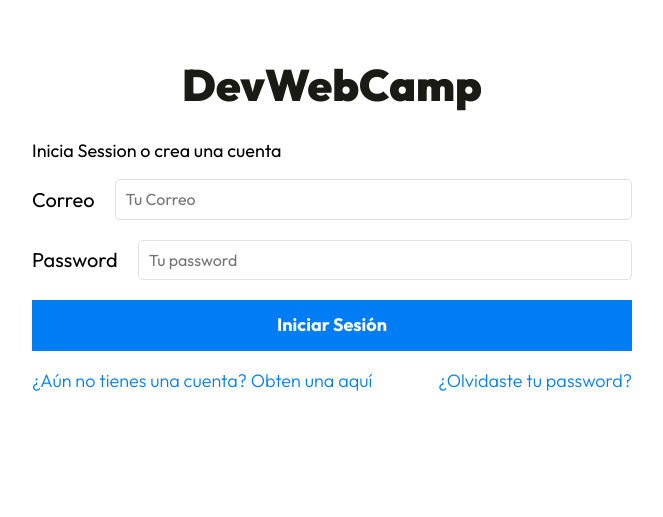
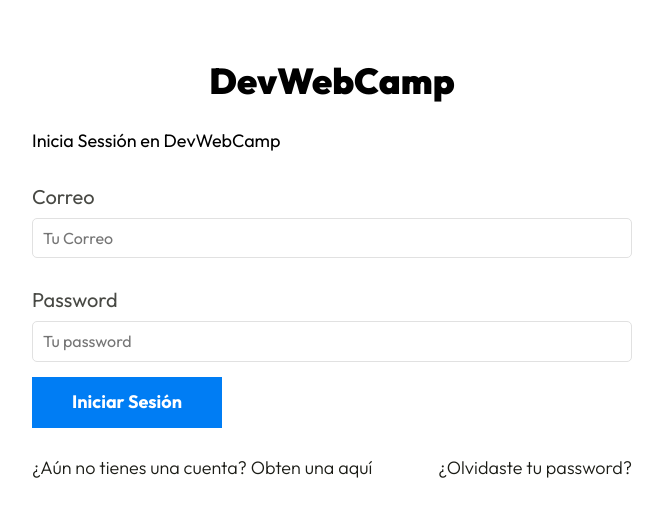
Before and after one commit to LeonardOHuapE/DevWebCamp, a PHP site: template views/auth/login.php in a window 1280 px wide. Shown: the top 517 px of the page, without its empty margins (308-971 px from the left). Run offline with PHP 8.4, Linux system fonts and the light colour scheme; the template is opened without the code that fills it, so the values that code supplies are empty; some libraries are stand-ins or nearby versions.

Commit message:
Login queda listo, nueva rama para evitar problemas de compatibilidad por equipos

```diff
--- /dev/null
+++ b/src/scss/UI/formulario/_acciones.scss
@@ -0,0 +1,14 @@
+@use 'base/variables' as v;
+
+.acciones {
+    display: flex;
+    justify-content: space-between;
+    gap: 2rem;
+    margin-top: 3rem;
+
+    &__enlace {
+        color: v.$negro;
+        font-size: 1.8rem;
+        font-weight: v.$delgada;
+    }
+}
--- a/src/scss/UI/_formulario.scss
+++ b/src/scss/UI/formulario/_formulario.scss
@@ -4,16 +4,18 @@
 .formulario {
     display: flex;
     flex-direction: column;
-    gap: 2rem;
 
     &__campo {
         display: flex;
-        align-items: center;
-        gap: 2rem;
+        flex-direction: column;
+        gap: 1rem;
+        margin: 1.5rem 0;
     }
 
     &__label {
+        display: block;
         font-size: 2rem;
+        color: rgba(v.$negro, .8);
     }
 
     &__input {
@@ -26,18 +28,9 @@
 
     &__submit {
         @include m.boton(v.$azul, #fff);
+        @include m.tablet {
+            width: auto;
+            align-self: flex-start;
+        }
     }
 }
-
-.acciones {
-    display: flex;
-    justify-content: space-between;
-    gap: 2rem;
-    margin-top: 2rem;
-
-    &__enlace {
-        color: v.$azul;
-        font-size: 1.8rem;
-        font-weight: v.$delgada;
-    }
-}
--- /dev/null
+++ b/src/scss/UI/formulario/_index.scss
@@ -0,0 +1,2 @@
+@forward 'formulario';
+@forward 'acciones';
--- a/src/scss/auth/_auth.scss
+++ b/src/scss/auth/_auth.scss
@@ -1,12 +1,5 @@
-@use 'base/variables' as v;
 @use 'base/mixins' as m;
 
 .auth {
     @include m.contenedor-sm;
-
-    &__titulo {
-        text-align: center;
-        margin: 6rem 0 3rem 0;
-        font-size: 4.4rem;
-    }
 }
--- a/src/scss/base/_mixins.scss
+++ b/src/scss/base/_mixins.scss
@@ -61,5 +61,11 @@
 @mixin headings {
     font-family: v.$fuente-principal;
     font-weight: v.$black;
-    color: v.$negro;
+    margin: 0 auto;
 }
+
+@mixin nombre-pagina {
+    @include headings;
+    margin: 6rem 0 3rem 0;
+    text-align: center;
+}
--- a/src/scss/base/_tipografia.scss
+++ b/src/scss/base/_tipografia.scss
@@ -17,3 +17,7 @@ h3 {
 .text-center {
     text-align: center;
 }
+
+[class$="__heading"] {
+    @include m.nombre-pagina;
+}
--- a/views/auth/login.php
+++ b/views/auth/login.php
@@ -1,6 +1,6 @@
 <main class="auth">
-    <h2 class="auth__titulo">DevWebCamp</h2>
-    <p class="auth__descripcion"> Inicia Session o crea una cuenta</p>
+    <h2 class="auth__heading">DevWebCamp</h2>
+    <p class="auth__descripcion"> Inicia Sessión en DevWebCamp</p>
 
     <form class="formulario">
         <div class="formulario__campo">
@@ -12,6 +12,7 @@
                 class="formulario__input"
                 placeholder="Tu Correo"/>
         </div>
+
         <div class="formulario__campo">
             <label for="password" class="formulario__label">Password</label>
             <input
@@ -21,6 +22,7 @@
                 class="formulario__input"
                 placeholder="Tu password"/>
         </div>
+
         <input type="submit" value="Iniciar Sesión" class="formulario__submit">
     </form>
 
```
Also changed, not shown: public/build/css/app.css, 5 other files.
